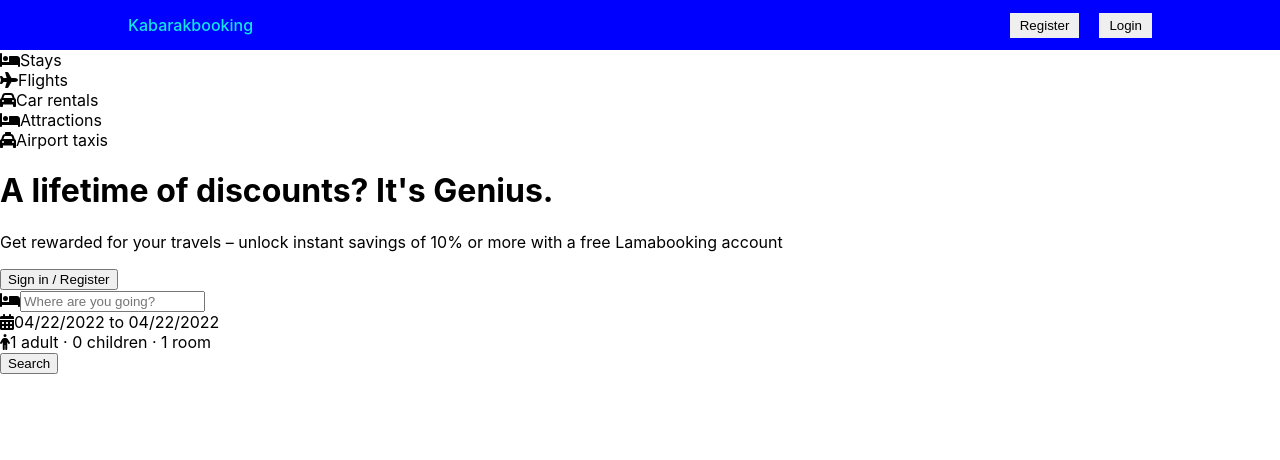
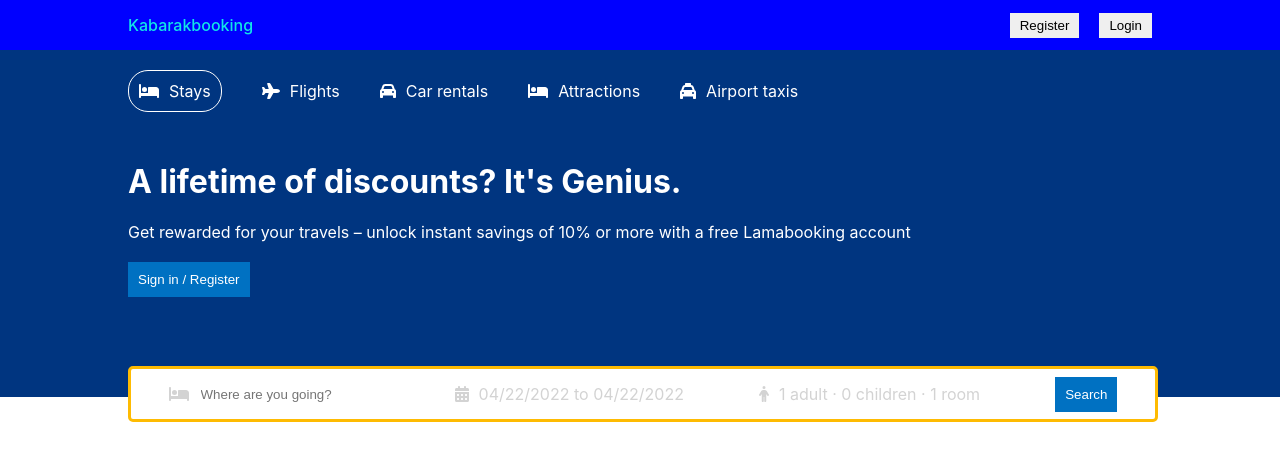
Before and after one commit to Isaiah-Mwinga/Booking-Reservation, a React (Create React App) app: page / in a window 1280 px wide. Shown: the top 460 px of the page. Built offline with nearby package versions, Linux system fonts and the light colour scheme.

Commit message:
Update Header.css

```diff
--- a/src/components/Header/Header.css
+++ b/src/components/Header/Header.css
@@ -0,0 +1,128 @@
+.header {
+    background-color: #003580;
+    color: white;
+    display: flex;
+    justify-content: center;
+    position: relative;
+  }
+
+  .headerContainer {
+    width: 100%;
+    max-width: 1024px;
+    margin: 20px 0px 100px 0px;
+  }
+
+  .headerContainer.listMode {
+    margin: 20px 0px 0px 0px;
+  }
+
+  .headerList {
+    display: flex;
+    gap: 40px;
+    margin-bottom: 50px;
+  }
+
+  .headerListItem {
+    display: flex;
+    align-items: center;
+    gap: 10px;
+  }
+
+  .headerListItem.active {
+    border: 1px solid white;
+    padding: 10px;
+    border-radius: 20px;
+  }
+
+  .headerDesc {
+    margin: 20px 0px;
+  }
+
+  .headerBtn {
+    background-color: #0071c2;
+    color: white;
+    font-weight: 500;
+    border: none;
+    padding: 10px;
+    cursor: pointer;
+  }
+
+  .headerSearch {
+    height: 30px;
+    background-color: white;
+    border: 3px solid #febb02;
+    display: flex;
+    align-items: center;
+    justify-content: space-around;
+    padding: 10px 0px;
+    border-radius: 5px;
+    position: absolute;
+    bottom: -25px;
+    width: 100%;
+    max-width: 1024px;
+  }
+
+  .headerIcon {
+    color: lightgray;
+  }
+
+  .headerSearchItem {
+    display: flex;
+    align-items: center;
+    gap: 10px;
+  }
+
+  .headerSearchInput {
+    border: none;
+    outline: none;
+  }
+
+  .headerSearchText {
+    color: lightgray;
+    cursor: pointer;
+  }
+
+  .date {
+    position: absolute;
+    top: 50px;
+    z-index: 2;
+  }
+
+  .options {
+    z-index: 2;
+    position: absolute;
+    top: 50px;
+    background-color: white;
+    color: gray;
+    border-radius: 5px;
+    -webkit-box-shadow: 0px 0px 10px -5px rgba(0, 0, 0, 0.4);
+    box-shadow: 0px 0px 10px -5px rgba(0, 0, 0, 0.4);
+  }
+
+  .optionItem {
+    width: 200px;
+    display: flex;
+    justify-content: space-between;
+    margin: 10px;
+  }
+
+  .optionCounter {
+    display: flex;
+    align-items: center;
+    gap: 10px;
+    font-size: 12px;
+    color: black;
+  }
+
+  .optionCounterButton {
+    width: 30px;
+    height: 30px;
+    border: 1px solid #0071c2;
+    color: #0071c2;
+    cursor: pointer;
+    background-color: white;
+  }
+
+  .optionCounterButton:disabled {
+    cursor: not-allowed;
+  }
```
